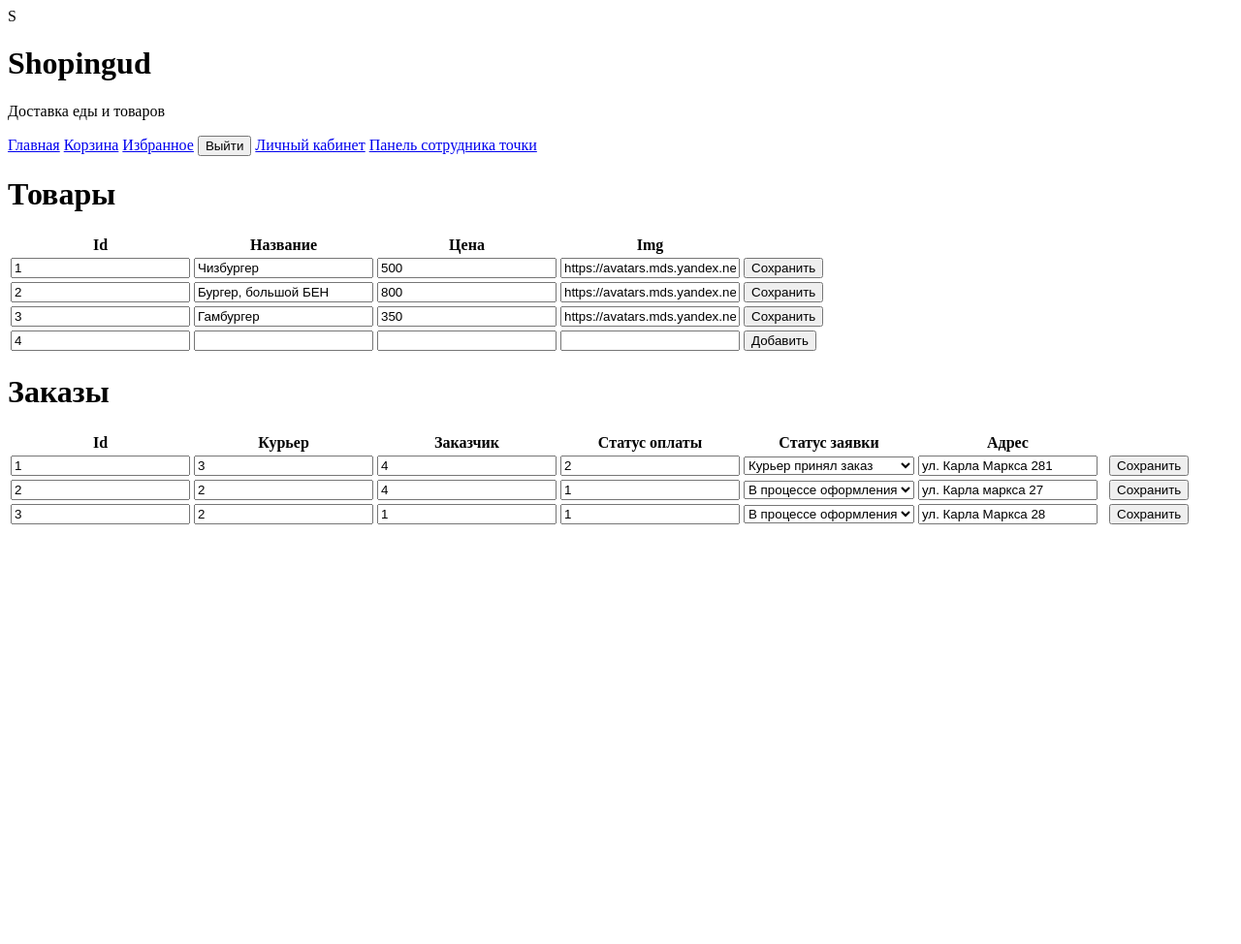
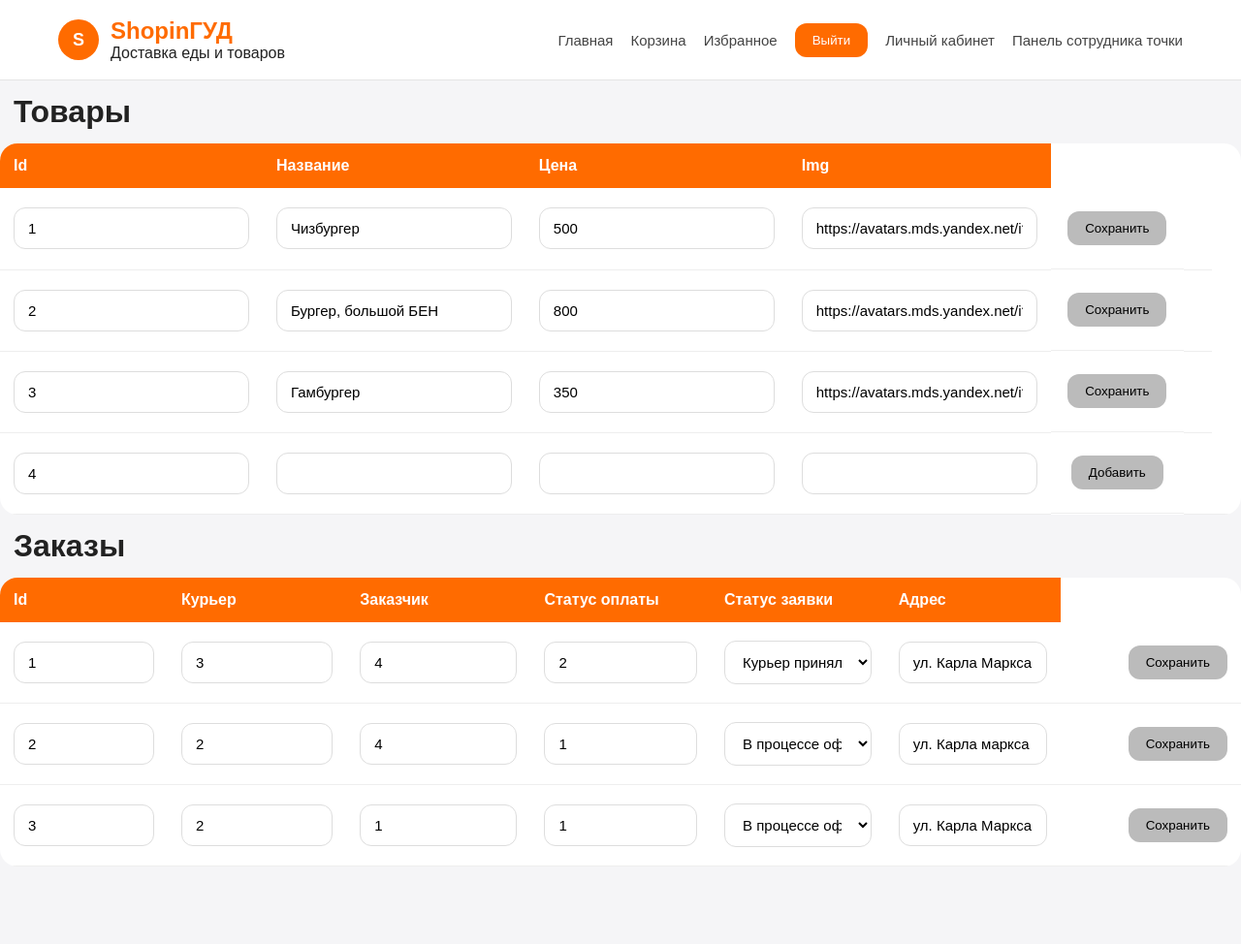
Before and after one commit to Alex-Sokolov007/PM08_web_progect, a Node server app: page /Shop_imploee/2 in a window 1280 px wide. Shown: the whole page at 97% size. Before the commit the page ends 541 px from the top, so only its background shows below. Run offline with Node 20, Linux system fonts and the light colour scheme; data comes from the database, SQL or seed files in the repository; both versions use the stored data as it was after the commit; some libraries are stand-ins or nearby versions.

Commit message:
Add files via upload

```diff
--- a/views/about.ejs
+++ b/views/about.ejs
@@ -1,6 +1,8 @@
 <!DOCTYPE html>
 <html lang="en">
 <head>
+    <link rel="stylesheet" href="/styles/index.css">
+
     <meta charset="UTF-8">
     <meta name="viewport" content="width=device-width, initial-scale=1.0">
     <meta http-equiv="X-UA-Compatible" content="ie=edge">
--- a/views/blocks/header.ejs
+++ b/views/blocks/header.ejs
@@ -4,7 +4,7 @@
         <div class="logo">
             <div class="logo-circle">S</div>
             <div>
-                <h1>Shopingud</h1>
+                <h1>ShopinГУД</h1>
                 <p>Доставка еды и товаров</p>
             </div>
         </div>
--- a/views/item.ejs
+++ b/views/item.ejs
@@ -26,7 +26,7 @@
                 <%if(in_basket){ %>
                     <h2>Товар уже добавлен</h2>
                 <%}else{%>
-                <button class="btn-orange">Добавить в корзину</button>
+                <button class="btn-orange btn-add">Добавить в корзину</button>
                 <% } %>
             </form>
             </div>
--- a/views/log_in.ejs
+++ b/views/log_in.ejs
@@ -1,6 +1,8 @@
 <!DOCTYPE html>
 <html lang="en">
 <head>
+    <link rel="stylesheet" href="/styles/index.css">
+
     <meta charset="UTF-8">
     <meta name="viewport" content="width=device-width, initial-scale=1.0">
     <meta http-equiv="X-UA-Compatible" content="ie=edge">
@@ -12,7 +14,7 @@
         <input type="text" name="password" placeholder="Пароль">
 
         <button type="submit" class="login">Войти</button>
-        <p>Нет аккаунта? <a href="/registration">регистрация</a></p>
+        <p>Нет аккаунта? <a href="/registration">Регистрация</a></p>
     </form>
 </body>
 </html>
--- a/views/login.ejs
+++ b/views/login.ejs
@@ -1,4 +1,3 @@
-
 <!DOCTYPE html>
 <html lang="ru">
 <head>
@@ -24,7 +23,7 @@
         </form>
 
         <br>
-        <p>Нет аккаунта? <a href="/registration">Регистрация</a></p>
+        <p>Нет аккаунта? <a href="/registration" class="reg">Регистрация</a></p>
     </div>
 </div>
 
--- a/views/reg.ejs
+++ b/views/reg.ejs
@@ -24,7 +24,7 @@
         </form>
 
         <br>
-        <p>Уже есть аккаунт? <a href="/login">Войти</a></p>
+        <p>Уже есть аккаунт? <a href="/login" class="reg">Войти</a></p>
     </div>
 </div>
 
--- a/views/shop_emploee.ejs
+++ b/views/shop_emploee.ejs
@@ -5,11 +5,12 @@
     <meta name="viewport" content="width=device-width, initial-scale=1.0">
     <title>Document</title>
     <link rel="stylesheet" href="/styles/shop_emploee.css">
+    <link rel="stylesheet" href="/styles/index.css">
 </head>
 <body>
-<%- include('blocks/header', {active_user: 1, role: 2}) -%>
+<%- include('blocks/header', {active_user: 2, role: 2}) -%>
 
-<h1>Товары</h1>
+<h1 class="emploee-title">Товары</h1>
 <table>
     <tr>
         <th>Id</th>
@@ -24,7 +25,7 @@
                 <td><input type="text" name="Name" value="<%= products[i].Name %>"></td>
                 <td><input type="number" name="Price" value="<%= products[i].Price %>"></td>
                 <td><input type="text" name="Img" value="<%= products[i].Img %>"></td>
-                <td><button type="submit">Сохранить</button></td>
+                <td class="btn-save"><button type="submit" class="btn-grey">Сохранить</button></td>
                 <td><input type="text" name="type" value="products" hidden></td>
 
             </tr>
@@ -36,7 +37,7 @@
         <td><input type="text" name="Name" required value=""></td>
         <td><input type="number" name="Price" required value=""></td>
         <td><input type="text" name="Img" value=""></td>
-        <td><button type="submit">Добавить</button></td>
+        <td class="btn-save"><button type="submit" class="btn-grey">Добавить</button></td>
         <td><input type="text" name="type" value="new_products" hidden></td>
         <td><input type="text" name="Id_Shop" hidden value="<%= shop_emploeer.shop.Id %>"></td>
 
@@ -44,7 +45,7 @@
         </form>
 </table>
 
-<h1>Заказы</h1>
+<h1 class="emploee-title">Заказы</h1>
 <table>
     <thead>
         <tr>
@@ -86,7 +87,7 @@
                 <td><input type="text" name="Id_Shop" hidden value="<%= orders[i].Id_Shop %>"></td>
                 <td><input type="text" hidden name="type" value="order"></td>
 
-                <td><button type="submit">Сохранить</button></td>
+                <td><button type="submit" class="btn-grey">Сохранить</button></td>
                 <div class="user_info" id="user_<%= orders[i].Id_user %>">
                     <%= zakazchici[i].Id %>
                     <%= zakazchici[i].User_name %>
--- a/views/styles/index.css
+++ b/views/styles/index.css
@@ -6,9 +5,16 @@
     font-family: Arial, sans-serif;
 }
 
+html{
+    height: 100%;
+}
+
 body{
     background:#f5f5f7;
     color:#222;
+    min-height: 100%;
+    position: relative;
+    padding-bottom: 80px;
 }
 
 a{
@@ -314,3 +348,113 @@ input{
         gap:15px;
     }
 }
+
+
+/* Shared page styles */
+.container{
+    max-width:1200px;
+    margin:0 auto;
+    padding:20px;
+}
+
+.page-title{
+    font-size:32px;
+    margin-bottom:20px;
+    color:#ff6b00;
+}
+
+.card{
+    background:#fff;
+    border-radius:20px;
+    padding:24px;
+    box-shadow:0 4px 15px rgba(0,0,0,0.08);
+    margin-bottom:20px;
+}
+
+form{
+    display:flex;
+    flex-direction:column;
+    gap:16px;
+}
+
+input,
+select,
+textarea{
+    width:100%;
+    padding:12px 14px;
+    border:1px solid #ddd;
+    border-radius:12px;
+    font-size:15px;
+    background:#fff;
+}
+
+button{
+    border:none;
+    cursor:pointer;
+}
+
+.btn-grey{
+    background:#bbbbbb;
+    color:rgb(0, 0, 0);
+    padding:10px 18px;
+    margin: 10px 0;
+    border:none;
+    border-radius:12px;
+    cursor:pointer;
+    transition:0.3s;
+}
+
+.btn-grey:hover{
+    background:#a8a8a8;
+}
+
+table{
+    width:100%;
+    border-collapse:collapse;
+    background:#fff;
+    border-radius:18px;
+    overflow:hidden;
+}
+
+table th{
+    background:#ff6b00;
+    color:#fff;
+    padding:14px;
+    text-align:left;
+}
+
+table td{
+    padding:14px;
+    border-bottom:1px solid #eee;
+}
+
+.auth-wrapper{
+    min-height:80vh;
+    display:flex;
+    align-items:center;
+    justify-content:center;
+    padding:30px;
+}
+
+.auth-card{
+    width:100%;
+    max-width:420px;
+    background:#fff;
+    padding:35px;
+    border-radius:24px;
+    box-shadow:0 8px 25px rgba(0,0,0,0.08);
+}
+
+.auth-card h2{
+    margin-bottom:20px;
+    color:#ff6b00;
+    text-align:center;
+}
+
+.reg{
+    color: #c75301;
+}
+
+.btn-admin{
+    margin-left: 14px;
+}
--- a/views/styles/shop_emploee.css
+++ b/views/styles/shop_emploee.css
@@ -9,3 +9,13 @@
     align-items: center;
     justify-content: center;
 }
+
+.emploee-title{
+    margin: 14px;
+}
+
+.btn-save{
+    display: flex;
+    justify-content: center;
+
+}
--- a/views/user.ejs
+++ b/views/user.ejs
@@ -1,6 +1,8 @@
 <!DOCTYPE html>
 <html lang="en">
 <head>
+    <link rel="stylesheet" href="/styles/index.css">
+
     <meta charset="UTF-8">
     <meta name="viewport" content="width=device-width, initial-scale=1.0">
     <meta http-equiv="X-UA-Compatible" content="ie=edge">
```
Also changed, not shown: other parts of views/styles/index.css (+30 -3 lines), views/Kurier.ejs (+5 -2 lines), views/admin.ejs (+5 -4 lines), views/basket.ejs (+14 -10 lines), views/shop.ejs (+6 -4 lines), views/styles/basket.css (+28 -2 lines), views/user_profile.ejs (+7 -6 lines), config/Shops_of_food1.db, views/styles/admin.css (line endings or trailing spaces), 1 other file.
